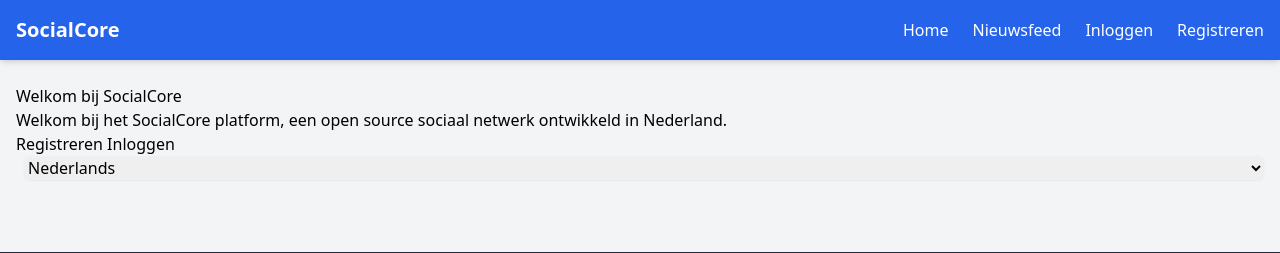
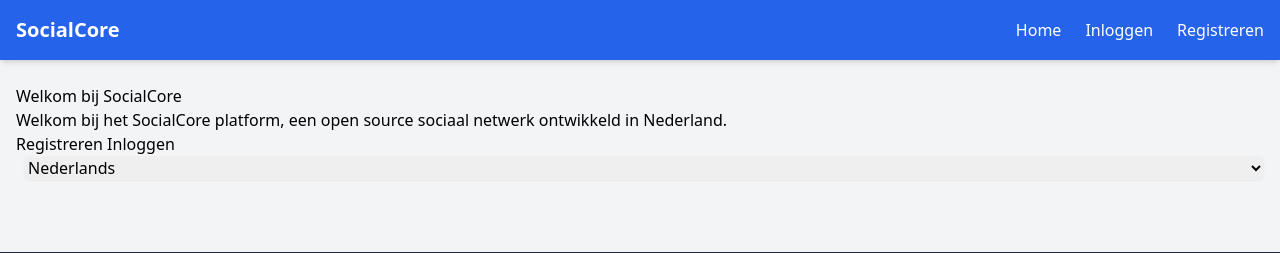
Before and after one commit to roedeltje/socialcore, a PHP site: page / in a window 1280 px wide. Shown: the top 253 px of the page. Run offline with PHP 8.4, Linux system fonts and the light colour scheme; some libraries are stand-ins or nearby versions.

Commit message:
Implementeer nieuwsfeed met toegangsbeperking voor leden
- Voeg nieuwe FeedController toe met view integratie
- Maak FeedMiddleware om toegang te beperken tot ingelogde gebruikers
- Maak nieuwsfeed alleen zichtbaar in navigatie voor ingelogde gebruikers
- Stuur leden na inloggen automatisch naar de nieuwsfeed
- Differentieer homepage gedrag: nieuwsfeed voor leden, standaard home voor bezoekers
- Toevoegen van eenvoudige dummy posts op feed pagina

Deze wijzigingen implementeren de social core functionaliteit zoals beschreven in het werkschema, waarbij de nieuwsfeed alleen toegankelijk is voor geregistreerde gebruikers conform standaard social media practices.

```diff
--- a/app/Controllers/AuthController.php
+++ b/app/Controllers/AuthController.php
@@ -33,8 +33,8 @@ public function login()
                     // Stuur admins naar het dashboard
                     redirect('dashboard');
                 } else {
-                // Stuur gewone leden naar hun profiel
-                redirect('profile');
+                    // Stuur gewone leden naar de nieuwsfeed (aangepast van 'profile' naar 'feed')
+                    redirect('feed');
                 }
                 exit;
             } else {
--- a/app/Views/layout/header.php
+++ b/app/Views/layout/header.php
@@ -12,19 +12,22 @@
         <div class="container mx-auto px-4 py-4">
             <div class="flex justify-between items-center">
                 <div>
-                    <a href="<?= base_url('index.php') ?>" class="text-xl font-bold">SocialCore</a>
+                    <a href="<?= base_url('/') ?>" class="text-xl font-bold">SocialCore</a>
                 </div>
                 <nav>
                     <ul class="flex space-x-6">
-                        <li><a href="<?= base_url('index.php') ?>" class="hover:underline">Home</a></li>
-                        <li><a href="<?= base_url('index.php?route=feed') ?>" class="hover:underline">Nieuwsfeed</a></li>
+                        <li><a href="<?= base_url('') ?>" class="hover:underline">Home</a></li>
+
                         <?php if (isset($_SESSION['user_id'])): ?>
-                            <li><a href="<?= base_url('index.php?route=profile') ?>" class="hover:underline">Profiel</a></li>
-                            <li><a href="<?= base_url('index.php?route=messages') ?>" class="hover:underline">Berichten</a></li>
-                            <li><a href="<?= base_url('index.php?route=auth/logout') ?>" class="hover:underline">Uitloggen</a></li>
+                            <!-- Links alleen zichtbaar voor ingelogde gebruikers -->
+                            <li><a href="<?= base_url('feed') ?>" class="hover:underline">Nieuwsfeed</a></li>
+                            <li><a href="<?= base_url('profile') ?>" class="hover:underline">Profiel</a></li>
+                            <li><a href="<?= base_url('messages') ?>" class="hover:underline">Berichten</a></li>
+                            <li><a href="<?= base_url('logout') ?>" class="hover:underline">Uitloggen</a></li>
                         <?php else: ?>
-                            <li><a href="<?= base_url('index.php?route=auth/login') ?>" class="hover:underline">Inloggen</a></li>
-                            <li><a href="<?= base_url('index.php?route=auth/register') ?>" class="hover:underline">Registreren</a></li>
+                            <!-- Links alleen zichtbaar voor niet-ingelogde gebruikers -->
+                            <li><a href="<?= base_url('login') ?>" class="hover:underline">Inloggen</a></li>
+                            <li><a href="<?= base_url('register') ?>" class="hover:underline">Registreren</a></li>
                         <?php endif; ?>
                     </ul>
                 </nav>
--- a/routes/web.php
+++ b/routes/web.php
@@ -14,23 +14,29 @@ use App\Middleware\FeedMiddleware;
 return [
     'home' => [
         'callback' => function () {
-            $homeController = new HomeController();
-            $homeController->index();
+            // Als gebruiker ingelogd is, laad feed
+            if (isset($_SESSION['user_id'])) {
+                $feedController = new FeedController();
+                $feedController->index();
+            } else {
+                // Anders, laad normale home
+                $homeController = new HomeController();
+                $homeController->index();
+            }
+        }
+    ],
+
+    'feed' => [
+        'callback' => function () {
+            $feedController = new FeedController();
+            $feedController->index();
         },
-        'middleware' => []  // Geen middleware nodig, toegankelijk voor iedereen
+        'middleware' => [FeedMiddleware::class]
     ],
 
      'over' => function () {
       echo "<h1>Over dit project</h1><p>SocialCore is modulair, open source en 100% Nederlands gestart.</p>";
   },
-
-    'feed' => [
-        'callback' => function () {
-            $feedController = new feedController();
-            $feedController->index();
-        },
-        'middleware' => [FeedMiddleware::class]
-    ],
 
     'login' => [
         'callback' => function () {
```
Also changed, not shown: app/Controllers/FeedController.php (+2 -5 lines), app/Middleware/FeedMiddleware.php (+2 -8 lines). Lines whose indentation alone changed are shown as unchanged.
